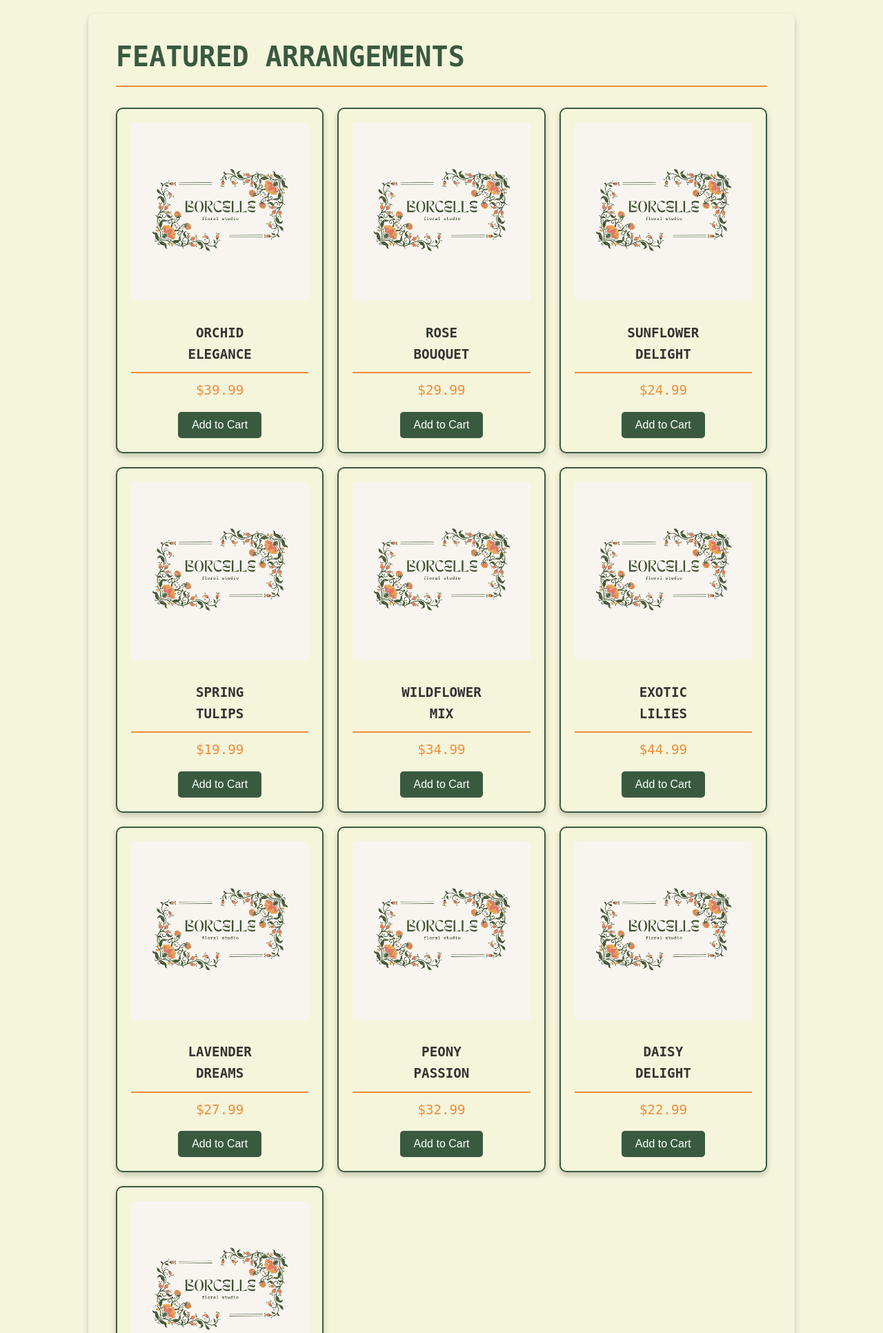
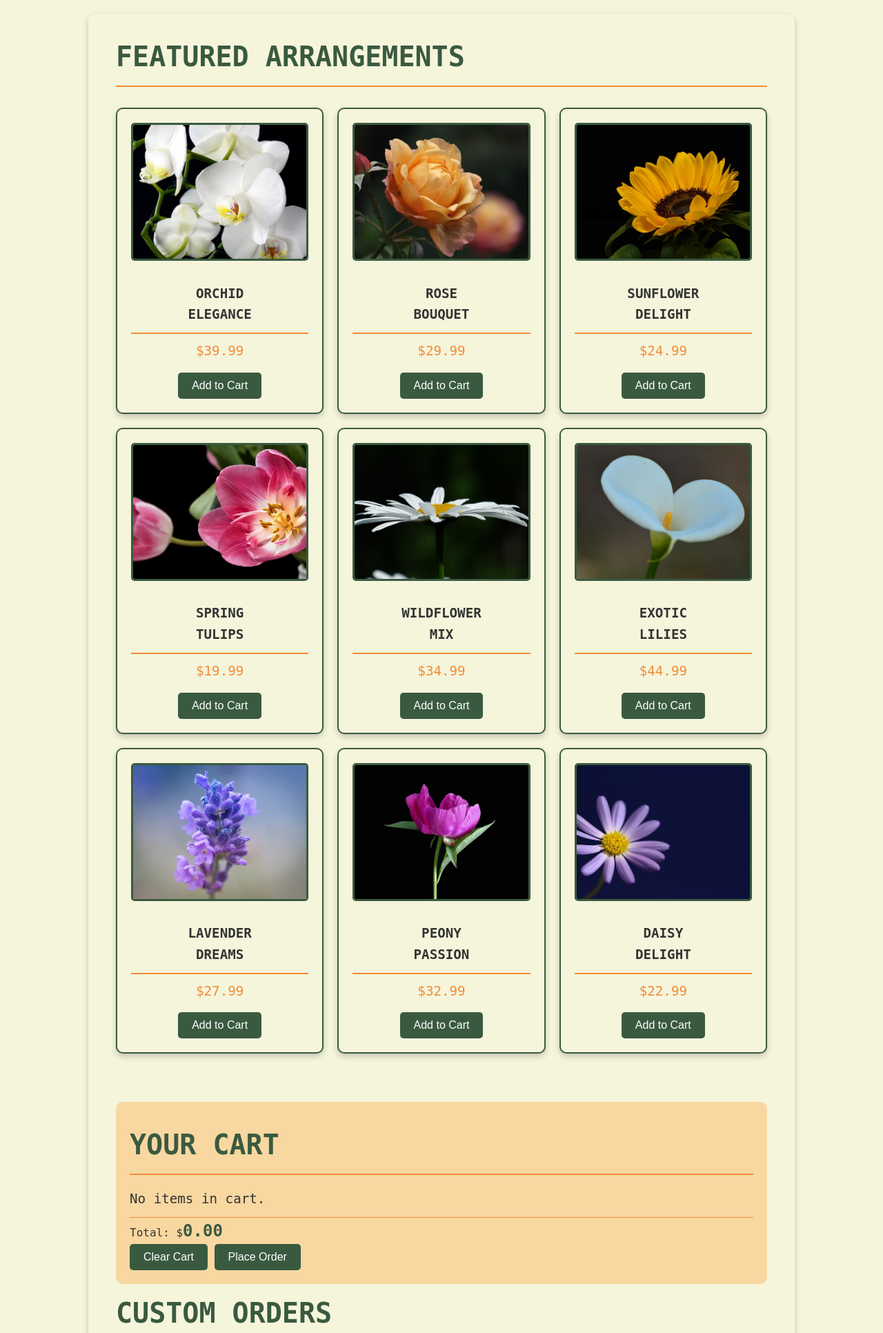
Before and after one commit to Rstark28/CS20Midterm, a Python web app: template site/templates/order.html in a window 1280 px wide. Shown: the part 108-2040 px from the top of the page at 69% size. Run offline with Jinja, Linux system fonts and the light colour scheme; the template is opened without the code that fills it, so the values that code supplies are empty.

Commit message:
Images for order

```diff
--- a/site/static/css/main.css
+++ b/site/static/css/main.css
@@ -3,12 +3,12 @@
   --secondary-color: #f28c38;
   --background-color: #f5f5dc;
   --text-color: #333;
-  --nav-bar-color: var(--primary-color);
+  --nav-bar-color: #3a5a40;
   --nav-text-color: #fff;
-  --footer-color: var(--primary-color);
-  --footer-text-color: var(--nav-text-color);
+  --footer-color: #3a5a40;
+  --footer-text-color: #fff;
   --button-text-color: #fff;
-  --hover-color: var(--secondary-color);
+  --hover-color: #f28c38;
 }
 
 /* General Styling */
--- a/site/static/css/order.css
+++ b/site/static/css/order.css
@@ -54,10 +54,12 @@
 }
 
 .arrangement img {
-  max-width: 100%;
-  height: auto;
+  width: 100%;
+  height: 200px;
+  object-fit: cover;
   border-radius: 5px;
   margin-bottom: 15px;
+  border: 3px solid var(--primary-color);
 }
 
 /* Cart Styling */
--- a/site/templates/order.html
+++ b/site/templates/order.html
@@ -36,7 +36,7 @@
     <h2>Featured Arrangements</h2>
     <section id="featured-arrangements">
       <div class="arrangement">
-        <img src="../static/images/primarylogo50kbg.png" alt="Orchid Elegance" />
+        <img src="../static/images/order/orchid.jpg" alt="Orchid Elegance" />
         <h3>Orchid<br />Elegance</h3>
         <p>$39.99</p>
         <button class="add-to-cart" item-name="Orchid Elegance" item-price="39.99">
@@ -44,7 +44,7 @@
         </button>
       </div>
       <div class="arrangement">
-        <img src="../static/images/primarylogo50kbg.png" alt="Rose Bouquet" />
+        <img src="../static/images/order/rose.jpg" alt="Rose Bouquet" />
         <h3>Rose<br />Bouquet</h3>
         <p>$29.99</p>
         <button class="add-to-cart" item-name="Rose Bouquet" item-price="29.99">
@@ -52,7 +52,7 @@
         </button>
       </div>
       <div class="arrangement">
-        <img src="../static/images/primarylogo50kbg.png" alt="Sunflower Delight" />
+        <img src="../static/images/order/sunflower.jpg" alt="Sunflower Delight" />
         <h3>Sunflower<br />Delight</h3>
         <p>$24.99</p>
         <button class="add-to-cart" item-name="Sunflower Delight" item-price="24.99">
@@ -60,7 +60,7 @@
         </button>
       </div>
       <div class="arrangement">
-        <img src="../static/images/primarylogo50kbg.png" alt="Spring Tulips" />
+        <img src="../static/images/order/tulip.jpg" alt="Spring Tulips" />
         <h3>Spring<br />Tulips</h3>
         <p>$19.99</p>
         <button class="add-to-cart" item-name="Spring Tulips" item-price="19.99">
@@ -68,7 +68,7 @@
         </button>
       </div>
       <div class="arrangement">
-        <img src="../static/images/primarylogo50kbg.png" alt="Wildflower Mix" />
+        <img src="../static/images/order/wildflower.jpg" alt="Wildflower Mix" />
         <h3>Wildflower<br />Mix</h3>
         <p>$34.99</p>
         <button class="add-to-cart" item-name="Wildflower Mix" item-price="34.99">
@@ -76,7 +76,7 @@
         </button>
       </div>
       <div class="arrangement">
-        <img src="../static/images/primarylogo50kbg.png" alt="Exotic Lilies" />
+        <img src="../static/images/order/lilies.jpg" alt="Exotic Lilies" />
         <h3>Exotic<br />Lilies</h3>
         <p>$44.99</p>
         <button class="add-to-cart" item-name="Exotic Lilies" item-price="44.99">
@@ -84,7 +84,7 @@
         </button>
       </div>
       <div class="arrangement">
-        <img src="../static/images/primarylogo50kbg.png" alt="Lavender Dreams" />
+        <img src="../static/images/order/lavender.jpg" alt="Lavender Dreams" />
         <h3>Lavender<br />Dreams</h3>
         <p>$27.99</p>
         <button class="add-to-cart" item-name="Lavender Dreams" item-price="27.99">
@@ -92,7 +92,7 @@
         </button>
       </div>
       <div class="arrangement">
-        <img src="../static/images/primarylogo50kbg.png" alt="Peony Passion" />
+        <img src="../static/images/order/peony.jpg" alt="Peony Passion" />
         <h3>Peony<br />Passion</h3>
         <p>$32.99</p>
         <button class="add-to-cart" item-name="Peony Passion" item-price="32.99">
@@ -100,18 +100,10 @@
         </button>
       </div>
       <div class="arrangement">
-        <img src="../static/images/primarylogo50kbg.png" alt="Daisy Delight" />
+        <img src="../static/images/order/daisy.jpg" alt="Daisy Delight" />
         <h3>Daisy<br />Delight</h3>
         <p>$22.99</p>
         <button class="add-to-cart" item-name="Daisy Delight" item-price="22.99">
-          Add to Cart
-        </button>
-      </div>
-      <div class="arrangement">
-        <img src="../static/images/primarylogo50kbg.png" alt="Garden Glory" />
-        <h3>Garden<br />Glory</h3>
-        <p>$37.99</p>
-        <button class="add-to-cart" item-name="Garden Glory" item-price="37.99">
           Add to Cart
         </button>
       </div>
```
Also changed, not shown: site/static/images/order/daisy.jpg (added), site/static/images/order/lavender.jpg (added), site/static/images/order/lilies.jpg (added), site/static/images/order/orchid.jpg (added), site/static/images/order/peony.jpg (added), site/static/images/order/rose.jpg (added), site/static/images/order/sunflower.jpg (added), site/static/images/order/tulip.jpg (added), site/static/images/order/wildflower.jpg (added).
